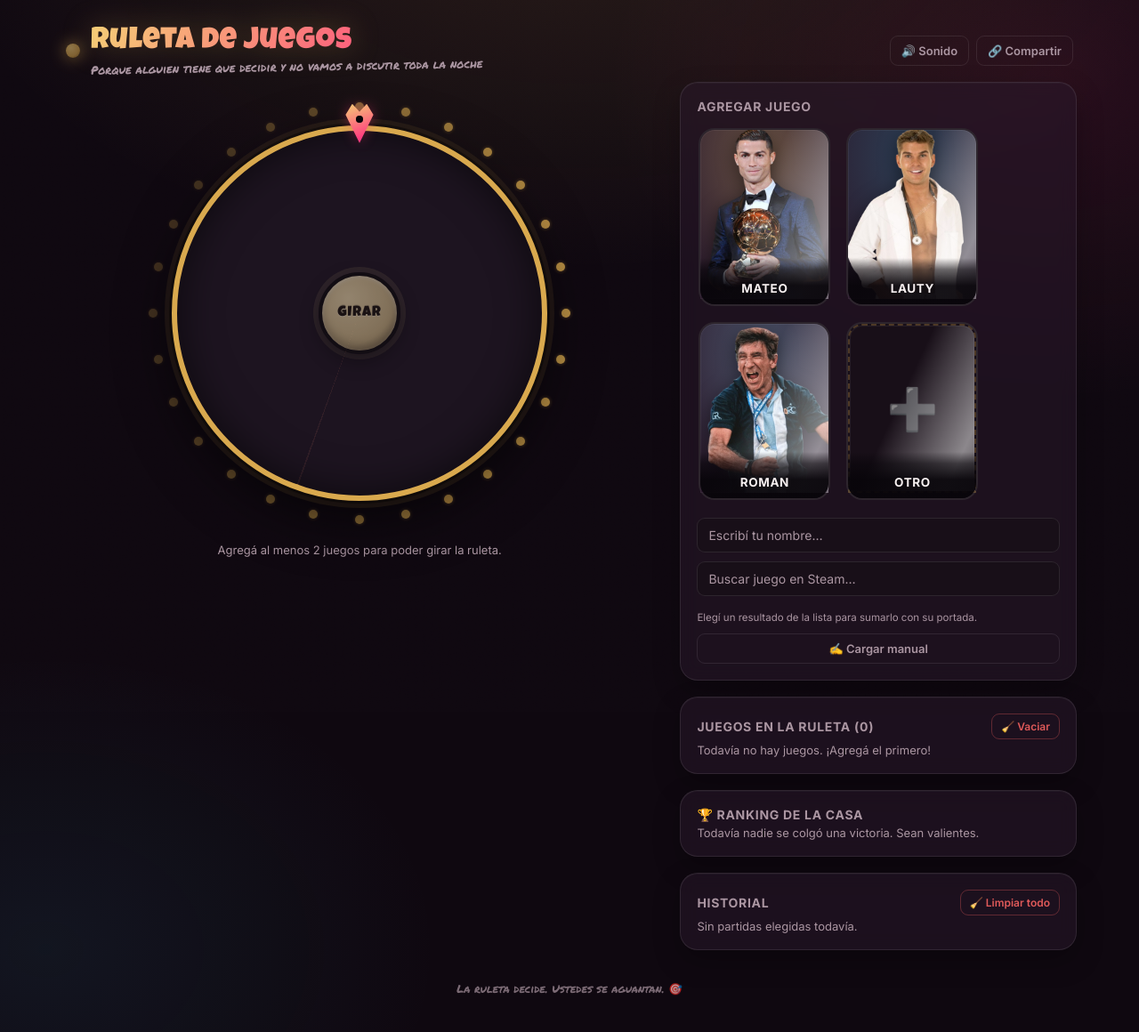
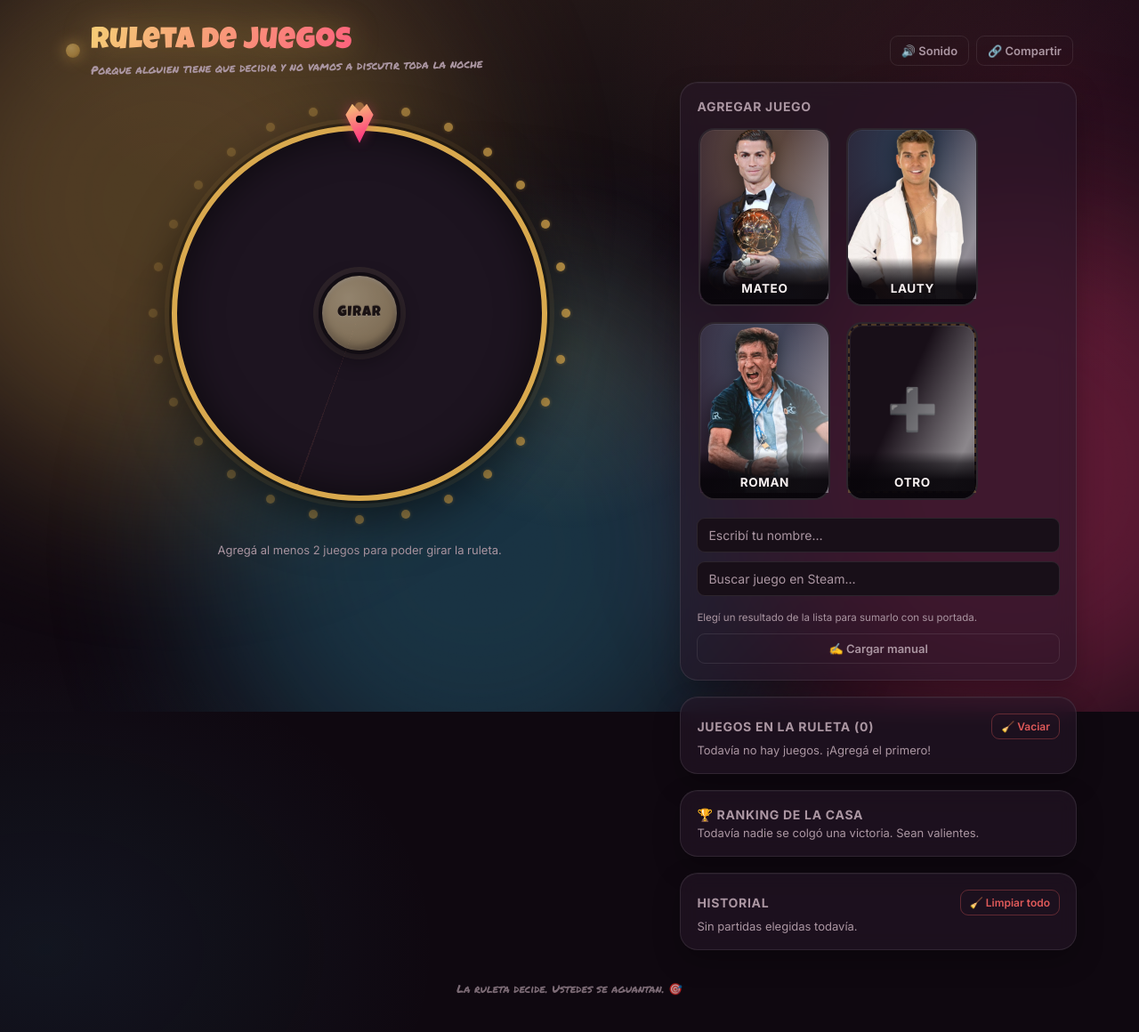
Before and after one commit to WillyPijudo/Ruleta-De-Juegos, a Flask app: page / in a window 1280 px wide. Shown: the whole page at 89% size. Run offline with Flask 3, Linux system fonts and the light colour scheme; data that the repository does not hold is empty; parts of the project's set-up code (start-up, migrations or seed data) failed here and were passed over.

Commit message:
Update style.css

```diff
--- a/static/style.css
+++ b/static/style.css
@@ -3141,3 +3141,23 @@ input[type="text"]::placeholder { color: var(--text-muted); }
   pointer-events: none;
 }
 .btn-primary:hover::after, .btn-duel:hover::after { left: 130%; }
+
+
+
+
+/* ---- Fondo aurora + spotlight que sigue el mouse ---- */
+.bg-aurora { position: fixed; inset: 0; overflow: hidden; z-index: 0; pointer-events: none; }
+.aurora-blob { position: absolute; width: 46vw; height: 46vw; border-radius: 50%; filter: blur(90px); opacity: 0.32; will-change: transform; }
+.aurora-1 { background: var(--gold); top: -12%; left: -10%; animation: aurora-drift-1 22s ease-in-out infinite; }
+.aurora-2 { background: var(--pink); top: 28%; right: -14%; animation: aurora-drift-2 26s ease-in-out infinite; }
+.aurora-3 { background: var(--teal-bright); bottom: -16%; left: 18%; animation: aurora-drift-3 30s ease-in-out infinite; }
+@keyframes aurora-drift-1 { 0%,100% { transform: translate(0,0) scale(1); } 50% { transform: translate(6%,8%) scale(1.12); } }
+@keyframes aurora-drift-2 { 0%,100% { transform: translate(0,0) scale(1); } 50% { transform: translate(-8%,5%) scale(1.08); } }
+@keyframes aurora-drift-3 { 0%,100% { transform: translate(0,0) scale(1); } 50% { transform: translate(5%,-6%) scale(1.1); } }
+
+.mouse-spotlight {
+  position: fixed; inset: 0; z-index: 0; pointer-events: none;
+  background: radial-gradient(280px circle at var(--mx, 50%) var(--my, 50%), rgba(245, 205, 118, 0.12), transparent 70%);
+  transition: opacity 0.3s ease;
+}
+body.cursor-fx-off .mouse-spotlight { opacity: 0; }
```
